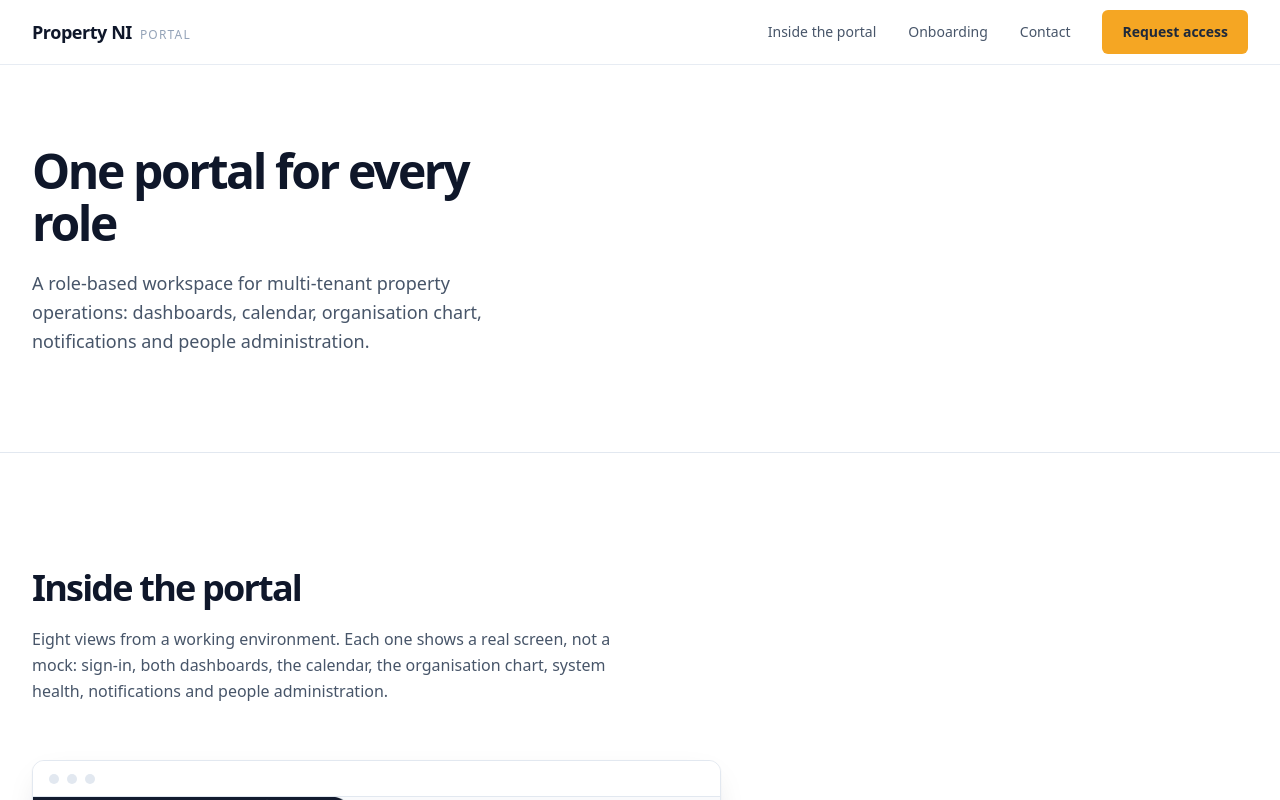
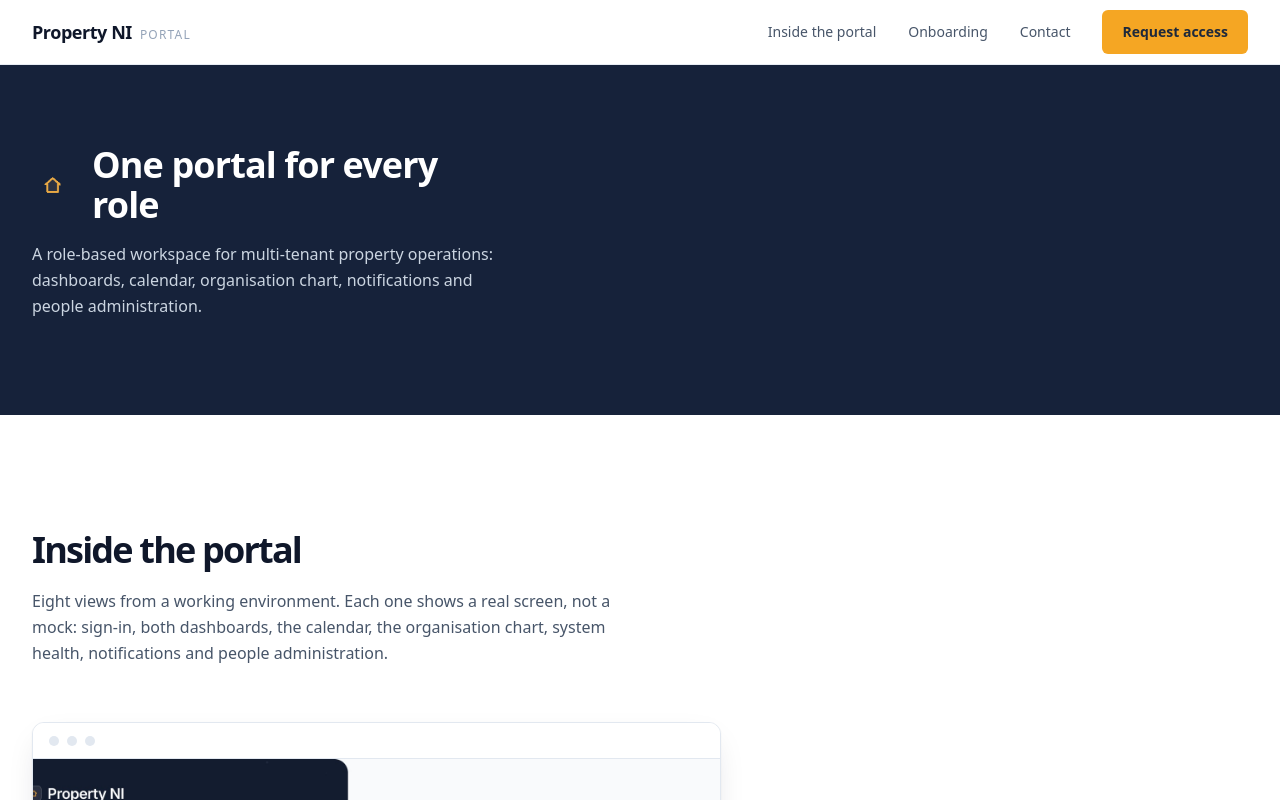
Before and after one commit to johnlynas/nipp-landing-page, a Next.js app: page / in a window 1280 px wide. Shown: the top 800 px of the page. Built offline with nearby package versions, Linux system fonts and the light colour scheme.

Commit message:
Refactor page and update typescript version

```diff
--- a/package.json
+++ b/package.json
@@ -21,6 +21,6 @@
     "eslint": "^9",
     "eslint-config-next": "16.3.8",
     "tailwindcss": "^4",
-    "typescript": "^5"
+    "typescript": "5.8.2"
   }
 }
--- a/src/app/page.tsx
+++ b/src/app/page.tsx
@@ -45,14 +45,24 @@ function Nav() {
 
 function Hero() {
   return (
-    <section id="top" className="border-b border-slate-200 bg-white">
+    <section id="top" className="bg-navy-900 text-slate-100">
       <div className="mx-auto grid max-w-7xl items-center gap-12 px-5 pb-16 pt-14 sm:px-8 md:grid-cols-12 md:gap-10 md:pb-24 md:pt-20 lg:gap-14">
         <div className="md:col-span-5">
           <Reveal>
-            <h1 className="text-4xl font-semibold leading-[1.08] tracking-tighter text-slate-900 sm:text-5xl">
-              One portal for every role
-            </h1>
-            <p className="mt-5 max-w-[46ch] text-lg leading-relaxed text-slate-600">
+            <div className="flex items-center gap-4">
+              <Image
+                src="/img/logo.png"
+                alt="Property NI logo"
+                width={68}
+                height={74}
+                priority
+                className="h-10 w-auto shrink-0 sm:h-12"
+              />
+              <h1 className="text-3xl font-bold tracking-tight text-white sm:text-4xl">
+                One portal for every role
+              </h1>
+            </div>
+            <p className="mt-4 max-w-[65ch] leading-relaxed text-slate-300">
               A role-based workspace for multi-tenant property operations: dashboards, calendar, organisation chart, notifications and people administration.
             </p>
           </Reveal>
```
Also changed, not shown: tsconfig.json (+11 -3 lines), public/img/logo.png (added), 1 other file (tests, documents, lock files or other folders).
